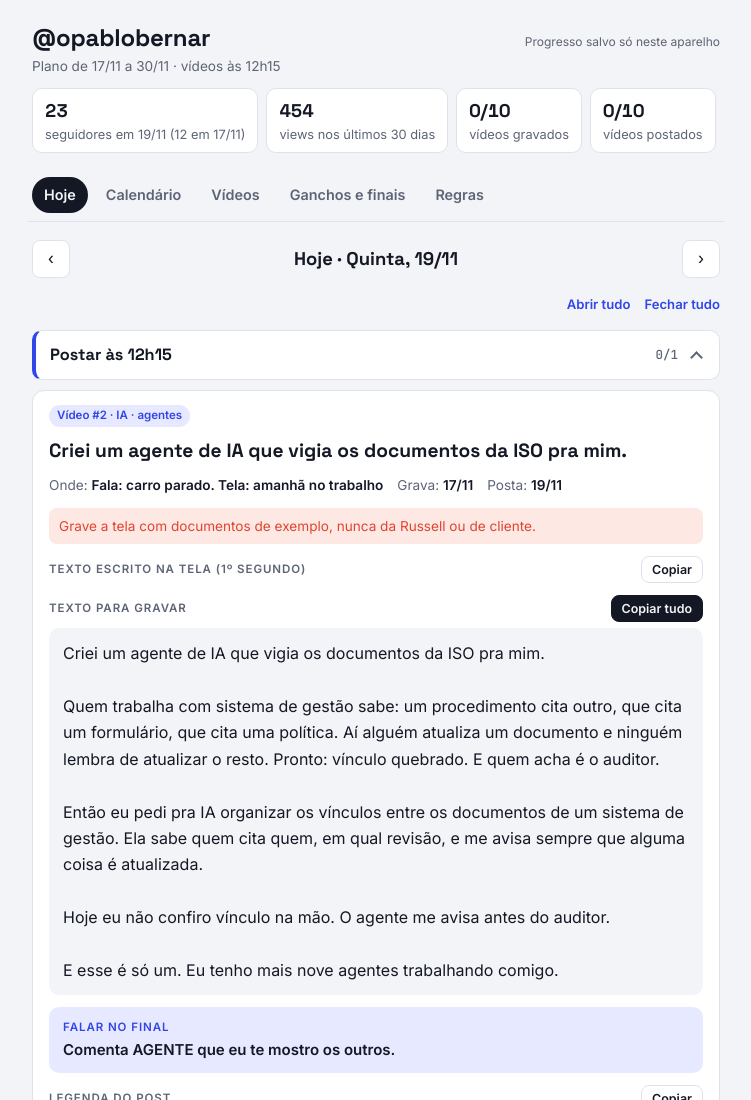
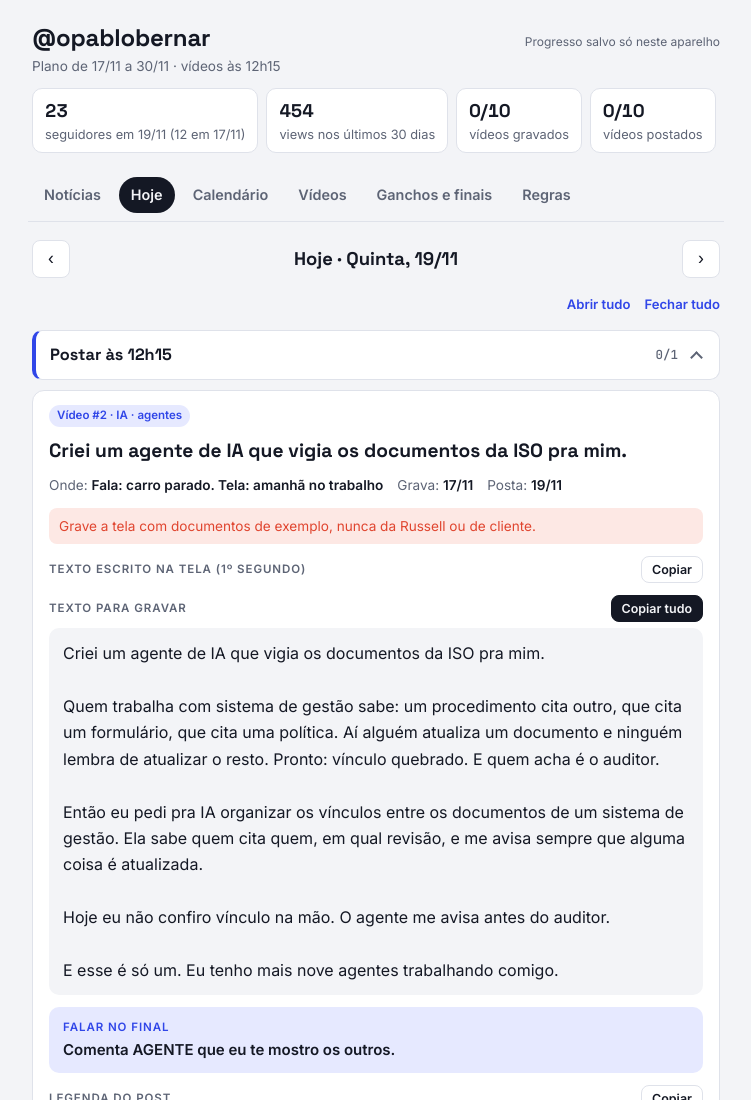
Before and after one commit to pablobernar13-web/painel-conteudo, a plain HTML site: page index.html in a window 1280 px wide. Shown: the top 1100 px of the page, without its empty margins (264-1015 px from the left). Drawn offline with Linux system fonts and the light colour scheme.

Commit message:
Atualiza painel

```diff
--- a/index.html
+++ b/index.html
@@ -127,9 +127,10 @@ details[open]>summary .chev{transform:rotate(-135deg);margin:4px 4px 0}
   </div>
 
   <nav aria-label="Seções">
-    <a href="#hoje">Hoje</a><a href="#semana">Calendário</a><a href="#reels">Vídeos</a><a href="#ganchos">Ganchos e finais</a><a href="#regras">Regras</a>
+    <a href="#noticias">Notícias</a><a href="#hoje">Hoje</a><a href="#semana">Calendário</a><a href="#reels">Vídeos</a><a href="#ganchos">Ganchos e finais</a><a href="#regras">Regras</a>
   </nav>
 
+  <section id="v-noticias" hidden></section>
   <section id="v-hoje"></section>
   <section id="v-semana" hidden></section>
   <section id="v-reels" hidden></section>
@@ -277,9 +278,21 @@ function renderStats(){
   document.getElementById("st-rec").textContent=REELS.filter(r=>done["g-r"+r.n]).length+"/"+REELS.length;
   document.getElementById("st-post").textContent=REELS.filter(r=>done["p-r"+r.n]).length+"/"+REELS.length;
 }
-function renderAll(){renderHoje();renderSemana();renderReels();renderGanchos()}
+function renderNoticias(){
+  const lim=new Date();lim.setDate(lim.getDate()-7);const min=fmt(lim);
+  const list=(typeof NOTICIAS!=="undefined"?NOTICIAS:[]).filter(n=>n.data>=min).sort((a,b)=>b.data.localeCompare(a.data));
+  const up=typeof NOTICIAS_ATUALIZADO!=="undefined"?ddmm(NOTICIAS_ATUALIZADO):"";
+  const safe=u=>/^https?:\/\//.test(u)?u:"#";
+  document.getElementById("v-noticias").innerHTML=`<div class="sub">Varredura diária: PPPs, iluminação pública, verificação independente, gestão de projetos.${up?" Atualizado em "+up+".":""} Últimos 7 dias.</div>`+
+   (list.length?list.map(n=>`<div class="card"><div class="meta"><span class="chip">${esc(n.fonte)}</span><span>${ddmm(n.data)}</span></div>
+     <a class="hook" style="font-size:1.02rem;color:var(--fg);text-decoration:none" href="${esc(safe(n.link))}" target="_blank" rel="noopener">${esc(n.titulo)}</a>
+     <div>${esc(n.resumo)}</div>
+     <div class="say story" style="display:block;border:0;padding:0"><div class="final"><small>Ângulo de story ou pauta</small>${esc(n.angulo)}</div></div>
+     <div class="blockhead">${copyBtn(n.angulo,"Copiar ângulo")}<a class="linkbtn" href="${esc(safe(n.link))}" target="_blank" rel="noopener">Abrir notícia</a></div></div>`).join(""):`<div class="card"><div class="empty">Sem notícias nos últimos 7 dias.</div></div>`);
+}
+function renderAll(){renderNoticias();renderHoje();renderSemana();renderReels();renderGanchos()}
 
-const VIEWS=["hoje","semana","reels","ganchos","regras"];
+const VIEWS=["noticias","hoje","semana","reels","ganchos","regras"];
 function route(){
   const v=VIEWS.includes(location.hash.slice(1))?location.hash.slice(1):"hoje";
   VIEWS.forEach(k=>{document.getElementById("v-"+k).hidden=k!==v});
--- a/painel-dados.js
+++ b/painel-dados.js
@@ -227,7 +227,6 @@ const EXTRAS=[
  {d:"2026-11-21",id:"t-montar-r4",txt:"Montar o #4 com os clips da semana (edição do Instagram)"},
  {d:"2026-11-19",id:"t-preencher",txt:"Mandar pro Claude os dados do #5 e do #7 (colchetes) e a lista dos 9 agentes"},
  {d:"2026-11-19",id:"t-mapa-r2",txt:"Mapa de 7 s: pode usar como imagem de apoio no #2 e nos stories. Conferir só que não tenha nome de cliente nem de PPP específica (borrar se tiver). Pode dizer que os agentes foram usados no SGI da Russell. No #2, “mais nove agentes” só como contagem"},
- {d:"2026-11-22",id:"t-continuacao",txt:"Opcional: Reels de continuação. Decidir pelas respostas da caixinha de 19/11 e o Insights do #2. Ângulo (a): “O auditor de IA que nunca corrige o que revisa” (método, sem cliente). Ângulo (b): Reels do Caso Zero, antes e depois. TELA: “Documentos com parecer: de 10% para 55% em uma semana”. TEXTO: Documentos concluídos com parecer: de 10% para 55% em uma semana. Foi no SGI da Russell Bedford Brasil, de 28/10 a 03/11/2026. O auditor de IA emitiu 58 pareceres. Os alertas altos caíram de 65 para 35. Na amostra comparável, 150 horas no método manual contra 4,25 horas estimadas. Resultado parcial, horas estimadas. Quem decide continua sendo o humano. LEGENDA: Documentos com parecer: de 10% para 55% em uma semana. / SGI da @russellbedfordbrasil [@ a confirmar], 28/10 a 03/11/2026. / 58 pareceres do auditor de IA, alertas altos de 65 para 35. / 150 h no manual contra 4,25 h estimadas na amostra comparável. / Resultado parcial, horas estimadas. Na tela, aviso fixo: “resultado parcial, horas estimadas”"},
  {d:"2026-11-22",id:"t-conipc-arroba",txt:"CONIPC: usar @ibpppmunicipais (IBPM, organizador) nos stories de 23 a 26/11 e #CONIPC2026; trocar só se o evento divulgar outra hashtag oficial"},
  {d:"2026-11-28",id:"t-conipc-montar",txt:"Montar o Reels pós-CONIPC com os takes de 25 e 26/11: gancho (“O que eu levei de 2 dias de congresso de PPPs”) + 3 aprendizados em tela, 20 a 30 s"},
  {d:"2026-11-30",id:"t-conipc-reels",txt:"Postar o Reels pós-CONIPC às 12h20 (dia sem vídeo novo no plano). Marcar @ibpppmunicipais na legenda e usar #CONIPC2026. Legenda com os 3 aprendizados e pergunta “qual você quer que eu aprofunde?”"},
@@ -244,4 +243,14 @@ const GANCHOS=[
 const FINAIS=[["Pra ganhar seguidor","Me segue que amanhã eu mostro a parte 2."],["Pra salvarem","Salva pra usar na próxima segunda."],["Pra compartilharem","Manda pra aquele colega que ainda faz isso na mão."],["Pra comentarem","Comenta AGENTE que eu te mostro os outros."],["Pra chamarem no direct","Me chama no direct com a palavra PLANILHA."]];
 const REGRAS=["Texto da tela aparece no 1º segundo","Celular na mão, fora do escritório","Teleprompter perto da lente, pra não parecer leitura","Blusa escura, lugar claro, vertical 9:16","Termina com uma frase só (a do quadro “Falar no final”)","Legenda: copiar do painel, sem hashtag","Nenhum nome de cliente, contrato ou documento real na tela","Stories: no máximo 4 por dia, um com figurinha","Responder todos os comentários na 1ª hora"];
 
+/* ---------- NOTÍCIAS: varredura diária (só os últimos 7 dias, mais recentes primeiro) ----------
+   Campos de cada item: data (AAAA-MM-DD), titulo, fonte, link (URL real), resumo (1 linha), angulo (ideia de story/pauta).
+   A rotina diária reescreve este array inteiro e atualiza NOTICIAS_ATUALIZADO. */
+const NOTICIAS_ATUALIZADO="2026-11-19";
+const NOTICIAS=[
+ {data:"2026-11-17",titulo:"Consórcio Lagoa Santa IP vence leilão da PPP de iluminação pública e soluções digitais de Lagoa Santa (MG)",fonte:"B3",link:"https://www.b3.com.br/pt_br/noticias/leilao-na-b3-define-consorcio-para-modernizacao-da-iluminacao-publica-e-solucoes-digitais-de-lagoa-santa-mg.htm",resumo:"Leilão na B3 definiu o consórcio formado por BMPI Infra e Construtora Remo; Agência iNFRA informa deságio de 2,01% sobre contraprestação mensal de R$ 885,5 mil.",angulo:"Story: o que acontece depois do leilão de uma PPP de iluminação (contrato, metas de desempenho, quem acompanha) em 3 telas."},
+ {data:"2026-11-12",titulo:"Pisf: leilão da primeira PPP federal deve ocorrer em março de 2027",fonte:"Agência iNFRA",link:"https://agenciainfra.com/blog/?p=50065",resumo:"Agência iNFRA, em 12/11/2026, informa previsão de leilão em março de 2027 da primeira PPP federal do Pisf (sistema do São Francisco).",angulo:"Pauta: PPP não é só iluminação e rodovia; explicar em 1 story por que o prazo entre estudo e leilão importa para quem gere projeto."},
+ {data:"2026-11-12",titulo:"Norte e Nordeste aceleram R$ 31 bilhões em investimentos com leilões de rodovias em menos de 50 dias",fonte:"Mayer Brown",link:"https://www.mayerbrown.com/pt/news/2026/11/north-and-northeast-brazil-accelerate-brl-31-billion-in-investment-through-road-auctions-in-less-than-50-days",resumo:"Sequência de leilões rodoviários no Norte e Nordeste começa em 12/11 com a reestruturação do contrato da Rota Arco Norte (BR-163 e BR-230).",angulo:"Story: concessão rodoviária e PPP de iluminação compartilham a lógica de contrato de longo prazo; mostrar o que muda na gestão do projeto."}
+];
+
 const START="2026-11-17", END="2026-11-30";
```
